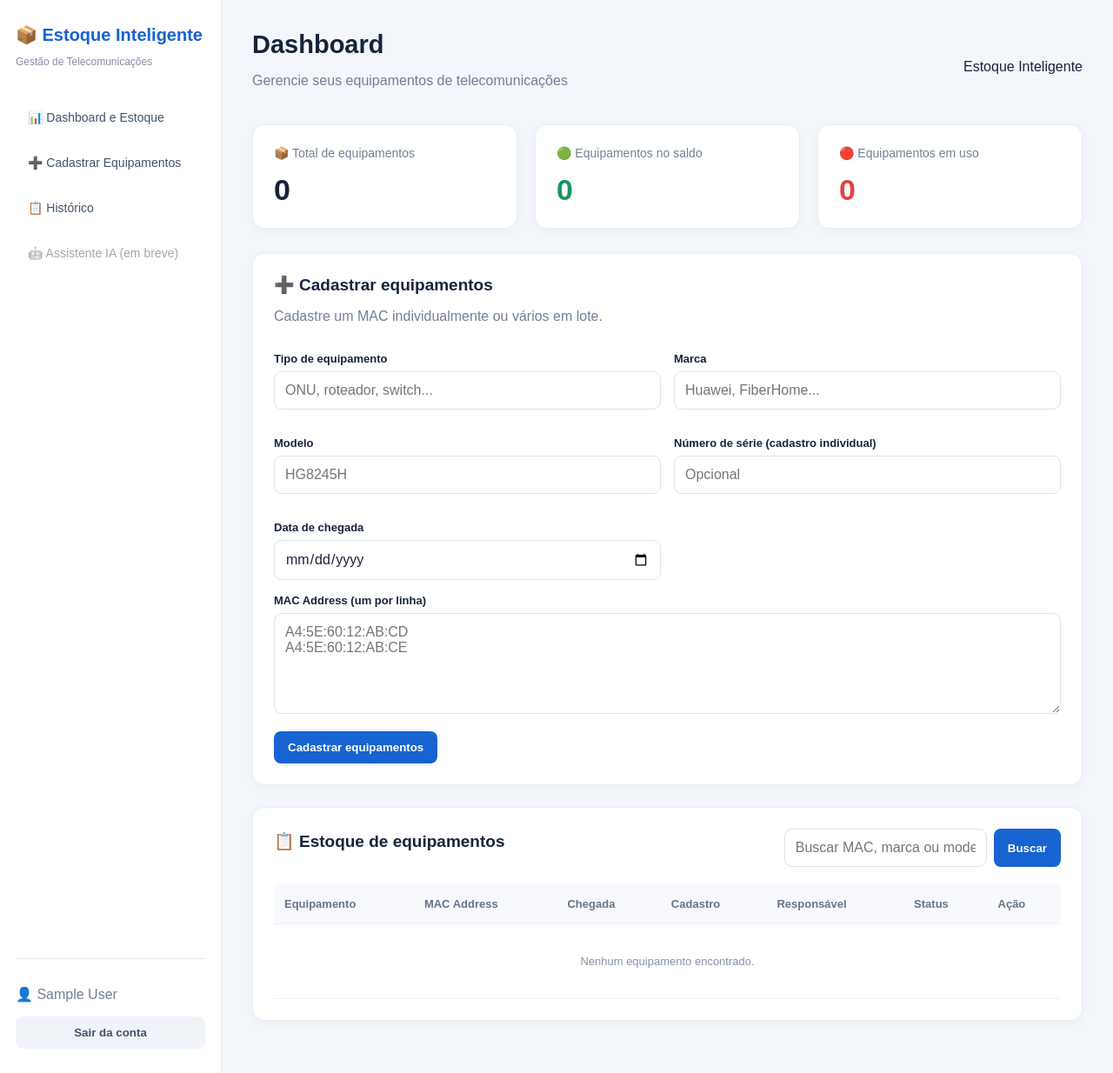
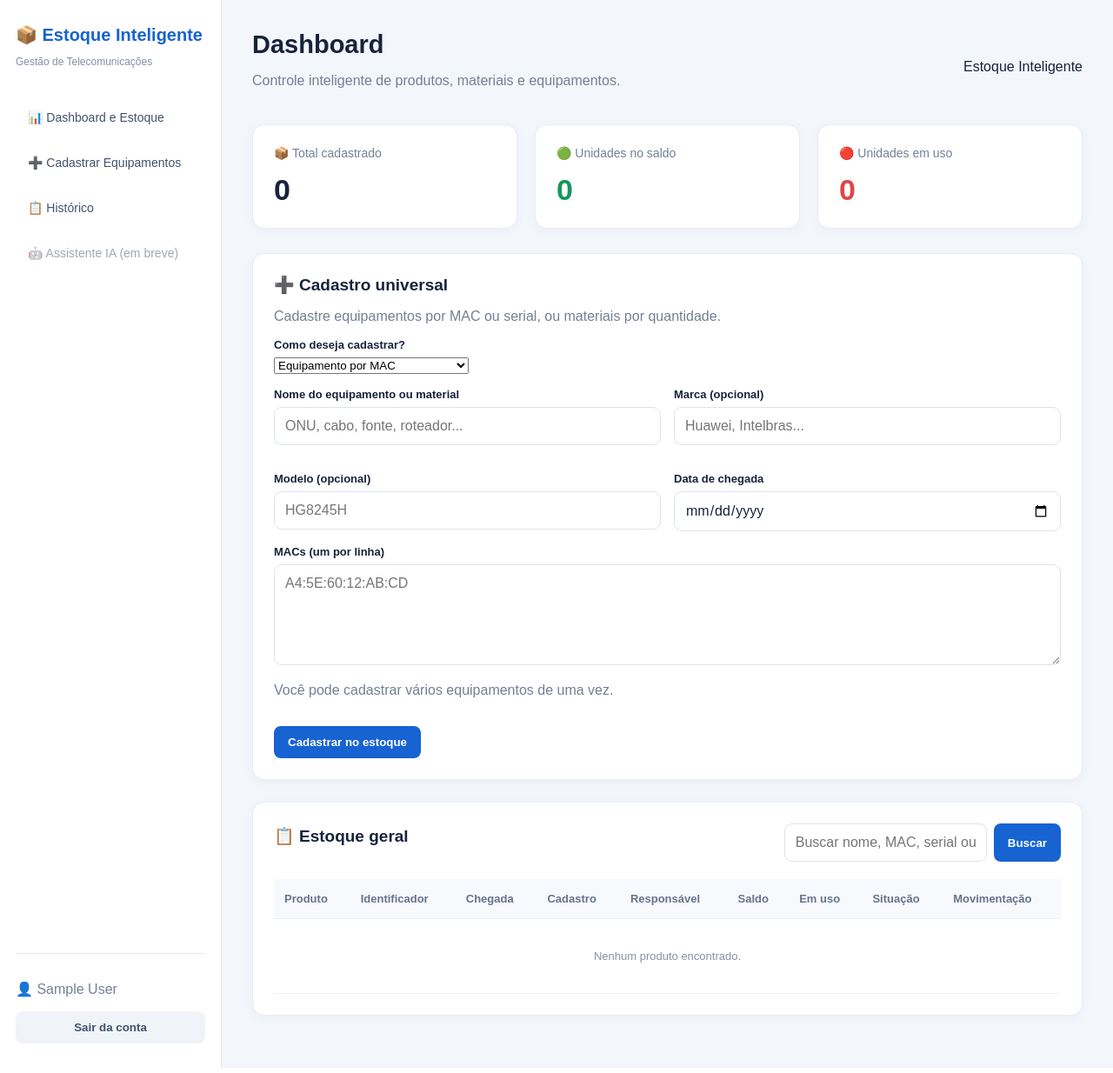
Before and after one commit to kauabarbosaa1728-web/Estoqueinteligente, a Flask app: page / in a window 1280 px wide. Shown: the whole page at 87% size. Run offline with Flask 3, Linux system fonts and the light colour scheme; the visitor is signed in with stand-in values (Sample User, id 1); parts of the project's set-up code (start-up, migrations or seed data) failed here and were passed over.

Commit message:
Update index.html for improved equipment management

```diff
--- a/templates/index.html
+++ b/templates/index.html
@@ -5,47 +5,51 @@
 <div class="cabecalho">
     <div>
         <h1>Dashboard</h1>
-        <p>Gerencie seus equipamentos de telecomunicações</p>
+        <p>Controle inteligente de produtos, materiais e equipamentos.</p>
     </div>
-    <span class="data-atual">Estoque Inteligente</span>
+    <span>Estoque Inteligente</span>
 </div>
 
 <div class="cards">
     <div class="card">
-        <p>📦 Total de equipamentos</p>
+        <p>📦 Total cadastrado</p>
         <h2>{{ total }}</h2>
     </div>
     <div class="card">
-        <p>🟢 Equipamentos no saldo</p>
+        <p>🟢 Unidades no saldo</p>
         <h2 class="verde-texto">{{ saldo }}</h2>
     </div>
     <div class="card">
-        <p>🔴 Equipamentos em uso</p>
+        <p>🔴 Unidades em uso</p>
         <h2 class="vermelho-texto">{{ uso }}</h2>
     </div>
 </div>
 
 <section class="painel" id="cadastro">
-    <h2>➕ Cadastrar equipamentos</h2>
-    <p>Cadastre um MAC individualmente ou vários em lote.</p>
+    <h2>➕ Cadastro universal</h2>
+    <p>Cadastre equipamentos por MAC ou serial, ou materiais por quantidade.</p>
 
     <form action="{{ url_for('cadastrar') }}" method="POST">
+
+        <label>Como deseja cadastrar?</label>
+        <select name="modo" id="modo" onchange="alterarModo()">
+            <option value="mac">Equipamento por MAC</option>
+            <option value="serial">Equipamento por número de série</option>
+            <option value="material">Material ou produto sem MAC</option>
+        </select>
+
         <div class="form-grid">
             <div>
-                <label>Tipo de equipamento</label>
-                <input name="tipo" placeholder="ONU, roteador, switch..." required>
+                <label>Nome do equipamento ou material</label>
+                <input name="tipo" placeholder="ONU, cabo, fonte, roteador..." required>
             </div>
             <div>
-                <label>Marca</label>
-                <input name="marca" placeholder="Huawei, FiberHome..." required>
+                <label>Marca (opcional)</label>
+                <input name="marca" placeholder="Huawei, Intelbras...">
             </div>
             <div>
-                <label>Modelo</label>
-                <input name="modelo" placeholder="HG8245H" required>
-            </div>
-            <div>
-                <label>Número de série (cadastro individual)</label>
-                <input name="serial" placeholder="Opcional">
+                <label>Modelo (opcional)</label>
+                <input name="modelo" placeholder="HG8245H">
             </div>
             <div>
                 <label>Data de chegada</label>
@@ -53,22 +57,50 @@
             </div>
         </div>
 
-        <label>MAC Address (um por linha)</label>
-        <textarea name="macs" rows="5" required
-            placeholder="A4:5E:60:12:AB:CD&#10;A4:5E:60:12:AB:CE"></textarea>
+        <div id="campo-identificadores">
+            <label id="titulo-identificadores">MACs (um por linha)</label>
+            <textarea name="identificadores" id="identificadores"
+                rows="5" placeholder="A4:5E:60:12:AB:CD"></textarea>
+            <p>Você pode cadastrar vários equipamentos de uma vez.</p>
+        </div>
 
-        <button type="submit" class="btn-principal">
-            Cadastrar equipamentos
+        <div id="campo-material" style="display:none;">
+            <div class="form-grid">
+                <div>
+                    <label>Código interno (opcional)</label>
+                    <input name="codigo" placeholder="MAT-001">
+                </div>
+                <div>
+                    <label>Quantidade</label>
+                    <input type="number" name="quantidade"
+                           min="1" value="1">
+                </div>
+                <div>
+                    <label>Unidade de medida</label>
+                    <select name="unidade">
+                        <option value="un">Unidades</option>
+                        <option value="m">Metros</option>
+                        <option value="kg">Quilos</option>
+                        <option value="cx">Caixas</option>
+                        <option value="pct">Pacotes</option>
+                        <option value="rolo">Rolos</option>
+                    </select>
+                </div>
+            </div>
+        </div>
+
+        <button class="btn-principal" type="submit">
+            Cadastrar no estoque
         </button>
     </form>
 </section>
 
 <section class="painel">
     <div class="cabecalho-tabela">
-        <h2>📋 Estoque de equipamentos</h2>
-        <form method="GET" action="{{ url_for('index') }}">
+        <h2>📋 Estoque geral</h2>
+        <form method="GET">
             <input name="busca" value="{{ busca }}"
-                   placeholder="Buscar MAC, marca ou modelo">
+                placeholder="Buscar nome, MAC, serial ou código">
             <button class="btn-busca">Buscar</button>
         </form>
     </div>
@@ -77,48 +109,76 @@
         <table>
             <thead>
                 <tr>
-                    <th>Equipamento</th>
-                    <th>MAC Address</th>
+                    <th>Produto</th>
+                    <th>Identificador</th>
                     <th>Chegada</th>
                     <th>Cadastro</th>
                     <th>Responsável</th>
-                    <th>Status</th>
-                    <th>Ação</th>
+                    <th>Saldo</th>
+                    <th>Em uso</th>
+                    <th>Situação</th>
+                    <th>Movimentação</th>
                 </tr>
             </thead>
+
             <tbody>
                 {% for e in equipamentos %}
-                <tr class="{{ 'linha-uso' if e.status == 'uso' else 'linha-saldo' }}">
+                {% set em_uso = e.quantidade_total - e.quantidade %}
+                <tr class="{{ 'linha-uso' if e.quantidade == 0 else 'linha-saldo' }}">
                     <td>
                         <strong>{{ e.tipo }}</strong>
-                        <small>{{ e.marca }} - {{ e.modelo }}</small>
+                        <small>{{ e.marca }} {{ e.modelo }}</small>
                     </td>
-                    <td><code>{{ e.mac }}</code></td>
+                    <td>
+                        <code>
+                            {{ e.mac or e.serial or e.codigo or ('ID-' ~ e.id) }}
+                        </code>
+                    </td>
                     <td>{{ e.chegada.strftime('%d/%m/%Y') }}</td>
                     <td>{{ e.cadastro.strftime('%d/%m/%Y %H:%M') }}</td>
                     <td>{{ e.cadastrado_por }}</td>
+                    <td class="verde-texto">
+                        <strong>{{ e.quantidade }} {{ e.unidade }}</strong>
+                    </td>
+                    <td class="vermelho-texto">
+                        <strong>{{ em_uso }} {{ e.unidade }}</strong>
+                    </td>
                     <td>
-                        {% if e.status == 'saldo' %}
+                        {% if e.quantidade == 0 %}
+                            <span class="status uso">● Em uso</span>
+                        {% elif em_uso > 0 %}
+                            <span class="status saldo">● Saldo parcial</span>
+                        {% else %}
                             <span class="status saldo">● No saldo</span>
-                        {% else %}
-                            <span class="status uso">● Em uso</span>
                         {% endif %}
                     </td>
                     <td>
-                        <form action="{{ url_for('alterar_status', id=e.id) }}"
-                              method="POST">
-                            {% if e.status == 'saldo' %}
-                                <button class="btn-uso">Marcar em uso</button>
-                            {% else %}
-                                <button class="btn-saldo">Devolver ao saldo</button>
+                        <form method="POST"
+                              action="{{ url_for('alterar_status', id=e.id) }}"
+                              class="movimentacao">
+                            <input type="number" name="quantidade"
+                                   min="1" value="1" required>
+
+                            {% if e.quantidade > 0 %}
+                                <button name="acao" value="retirar"
+                                        class="btn-uso">
+                                    Retirar
+                                </button>
+                            {% endif %}
+
+                            {% if em_uso > 0 %}
+                                <button name="acao" value="devolver"
+                                        class="btn-saldo">
+                                    Devolver
+                                </button>
                             {% endif %}
                         </form>
                     </td>
                 </tr>
                 {% else %}
                 <tr>
-                    <td colspan="7" class="vazio">
-                        Nenhum equipamento encontrado.
+                    <td colspan="9" class="vazio">
+                        Nenhum produto encontrado.
                     </td>
                 </tr>
                 {% endfor %}
@@ -127,4 +187,34 @@
     </div>
 </section>
 
+<script>
+function alterarModo() {
+    const modo = document.getElementById("modo").value;
+    const campoMaterial = document.getElementById("campo-material");
+    const campoIds = document.getElementById("campo-identificadores");
+    const titulo = document.getElementById("titulo-identificadores");
+    const identificadores = document.getElementById("identificadores");
+
+    if (modo === "material") {
+        campoMaterial.style.display = "block";
+        campoIds.style.display = "none";
+        identificadores.required = false;
+    } else {
+        campoMaterial.style.display = "none";
+        campoIds.style.display = "block";
+        identificadores.required = true;
+
+        titulo.textContent = modo === "mac"
+            ? "MACs (um por linha)"
+            : "Números de série (um por linha)";
+
+        identificadores.placeholder = modo === "mac"
+            ? "A4:5E:60:12:AB:CD"
+            : "SN123456789";
+    }
+}
+
+alterarModo();
+</script>
+
 {% endblock %}
```
